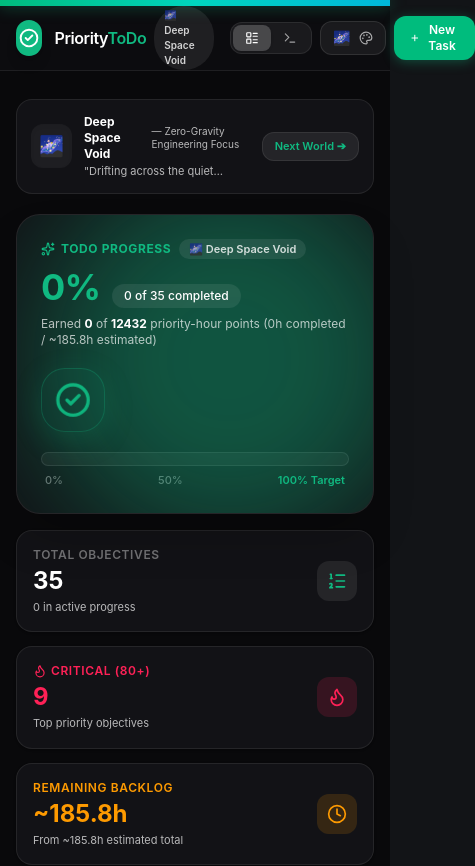
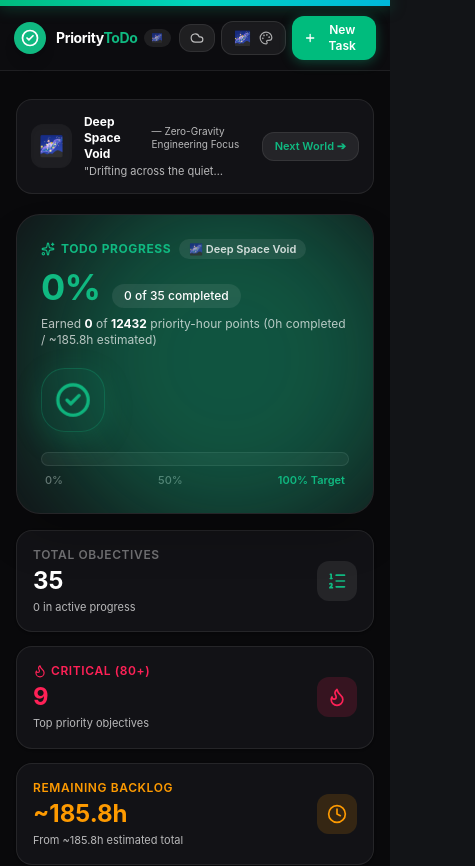
Before and after one commit to aroshwijesinghe/ToDo, a React (Vite) app: page / in a window 390 px wide. Shown: the top 866 px of the page, 475 px wide, since content can reach past the window. Built offline with nearby package versions, Linux system fonts and the light colour scheme.

Commit message:
added the cross-device sync button and optimized mobile header spacing

```diff
--- a/src/components/Navbar.tsx
+++ b/src/components/Navbar.tsx
@@ -1,5 +1,5 @@
 import React from 'react';
-import { Plus, Terminal, LayoutList, Download, CheckCircle2 } from 'lucide-react';
+import { Plus, Terminal, LayoutList, Download, CheckCircle2, Cloud } from 'lucide-react';
 import { ThemeMode } from '../types/theme';
 import { THEME_CONFIGS } from '../utils/themeConfig';
 import { ThemeSelector } from './ThemeSelector';
@@ -9,6 +9,8 @@ interface NavbarProps {
   setViewMode: (mode: 'table' | 'terminal') => void;
   onOpenAddModal: () => void;
   onOpenExportModal: () => void;
+  onOpenSyncModal: () => void;
+  syncKey: string | null;
   taskCount: number;
   theme: ThemeMode;
   onSelectTheme: (theme: ThemeMode) => void;
@@ -19,6 +21,8 @@ export const Navbar: React.FC<NavbarProps> = ({
   setViewMode,
   onOpenAddModal,
   onOpenExportModal,
+  onOpenSyncModal,
+  syncKey,
   taskCount,
   theme,
   onSelectTheme,
@@ -28,37 +32,52 @@ export const Navbar: React.FC<NavbarProps> = ({
 
   return (
     <header className={`sticky top-0 z-30 transition-all duration-300 border-b ${themeConfig.classes.navBg} ${themeConfig.classes.navBorder}`}>
-      {/* Top dynamic story accent bar */}
+      {/* Top dynamic story accent line */}
       <div className={`h-1.5 w-full bg-gradient-to-r ${themeConfig.classes.topBannerGradient}`} />
 
-      <div className="max-w-6xl mx-auto px-4 sm:px-6 lg:px-8 h-16 flex items-center justify-between gap-4">
+      <div className="max-w-6xl mx-auto px-3.5 sm:px-6 lg:px-8 h-16 flex items-center justify-between gap-2 sm:gap-4">
         {/* Brand / Logo */}
-        <div className="flex items-center gap-3">
+        <div className="flex items-center gap-2.5 sm:gap-3">
           <div
-            className="w-9 h-9 rounded-2xl flex items-center justify-center transition-transform hover:scale-110 shadow-lg text-white"
+            className="w-8 h-8 sm:w-9 sm:h-9 rounded-2xl flex items-center justify-center transition-transform hover:scale-110 shadow-lg text-white shrink-0"
             style={{ backgroundColor: themeConfig.accentHex }}
           >
-            <CheckCircle2 className="w-5 h-5 stroke-[2.3]" />
+            <CheckCircle2 className="w-4.5 h-4.5 sm:w-5 sm:h-5 stroke-[2.3]" />
           </div>
           <div>
-            <div className="flex items-center gap-2">
-              <span className={`text-base font-semibold tracking-tight ${themeConfig.classes.textPrimary}`}>
+            <div className="flex items-center gap-1.5 sm:gap-2">
+              <span className={`text-sm sm:text-base font-bold tracking-tight ${themeConfig.classes.textPrimary}`}>
                 Priority<span style={{ color: themeConfig.accentHex }}>ToDo</span>
               </span>
-              <span className={`text-[10px] font-semibold px-2.5 py-0.5 rounded-full ${themeConfig.classes.badgeBg} ${themeConfig.classes.badgeText}`}>
-                {themeConfig.emoji} {themeConfig.name}
+              <span className={`text-[9px] sm:text-[10px] font-semibold px-2 py-0.5 rounded-full ${themeConfig.classes.badgeBg} ${themeConfig.classes.badgeText}`}>
+                {themeConfig.emoji} <span className="hidden sm:inline">{themeConfig.name}</span>
               </span>
             </div>
-            <p className={`text-[11px] font-medium hidden sm:block ${themeConfig.classes.textMuted}`}>
+            <p className={`text-[10px] sm:text-[11px] font-medium hidden md:block ${themeConfig.classes.textMuted}`}>
               {taskCount} goals • {themeConfig.tagline}
             </p>
           </div>
         </div>
 
         {/* Action Controls */}
-        <div className="flex items-center gap-2 sm:gap-3">
-          {/* Segmented View Switcher */}
-          <div className={`flex items-center p-0.5 rounded-xl border ${isWhite ? 'bg-black/[0.04] border-black/[0.05]' : 'bg-white/[0.06] border-white/[0.08]'}`}>
+        <div className="flex items-center gap-1.5 sm:gap-2.5">
+          {/* Cloud Sync Button */}
+          <button
+            onClick={onOpenSyncModal}
+            className={`flex items-center gap-1.5 px-2.5 sm:px-3 py-1.5 rounded-xl border text-xs font-semibold transition-all duration-200 hover:scale-105 active:scale-95 ${
+              syncKey
+                ? 'bg-emerald-500/15 border-emerald-500/40 text-emerald-400'
+                : `${themeConfig.classes.badgeBg} ${themeConfig.classes.cardBorder} ${themeConfig.classes.textSecondary}`
+            }`}
+            title="Cross-Device Sync (Phone & Laptop)"
+          >
+            <Cloud className="w-3.5 h-3.5" />
+            <span className="hidden sm:inline">{syncKey ? 'Synced' : 'Sync'}</span>
+            {syncKey && <span className="w-1.5 h-1.5 rounded-full bg-emerald-400 animate-ping" />}
+          </button>
+
+          {/* View Switcher on Desktop */}
+          <div className={`hidden md:flex items-center p-0.5 rounded-xl border ${isWhite ? 'bg-black/[0.04] border-black/[0.05]' : 'bg-white/[0.06] border-white/[0.08]'}`}>
             <button
               onClick={() => setViewMode('table')}
               className={`flex items-center gap-1.5 px-3 py-1.5 rounded-lg text-xs font-medium transition-all duration-200 ${
@@ -72,7 +91,7 @@ export const Navbar: React.FC<NavbarProps> = ({
               }`}
             >
               <LayoutList className="w-3.5 h-3.5" />
-              <span className="hidden sm:inline">Table</span>
+              <span>Table</span>
             </button>
             <button
               onClick={() => setViewMode('terminal')}
@@ -87,17 +106,17 @@ export const Navbar: React.FC<NavbarProps> = ({
               }`}
             >
               <Terminal className="w-3.5 h-3.5" />
-              <span className="hidden sm:inline">Terminal</span>
+              <span>Terminal</span>
             </button>
           </div>
 
           {/* Theme Selector Popover */}
           <ThemeSelector currentTheme={theme} onSelectTheme={onSelectTheme} />
 
-          {/* Export / Backup */}
+          {/* Export / Backup on Desktop */}
           <button
             onClick={onOpenExportModal}
-            className={`hidden sm:flex items-center gap-1.5 px-3 py-1.5 text-xs font-medium rounded-xl border transition-all hover:scale-105 active:scale-95 ${
+            className={`hidden lg:flex items-center gap-1.5 px-3 py-1.5 text-xs font-medium rounded-xl border transition-all hover:scale-105 active:scale-95 ${
               isWhite
                 ? 'bg-white hover:bg-slate-50 text-slate-700 border-black/[0.06]'
                 : 'bg-white/[0.06] hover:bg-white/[0.12] text-white/80 border-white/[0.08]'
@@ -110,7 +129,7 @@ export const Navbar: React.FC<NavbarProps> = ({
           {/* New Task Button */}
           <button
             onClick={onOpenAddModal}
-            className={`flex items-center gap-1.5 px-4 py-1.5 text-xs font-semibold rounded-xl transition-all duration-200 hover:scale-105 active:scale-95 ${themeConfig.classes.accentBtn}`}
+            className={`flex items-center gap-1 sm:gap-1.5 px-3 sm:px-4 py-1.5 text-xs font-semibold rounded-xl transition-all duration-200 hover:scale-105 active:scale-95 ${themeConfig.classes.accentBtn}`}
           >
             <Plus className="w-4 h-4 stroke-[2.5]" />
             <span>New Task</span>
```
